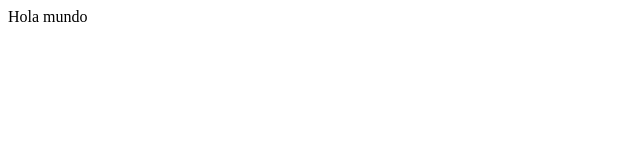
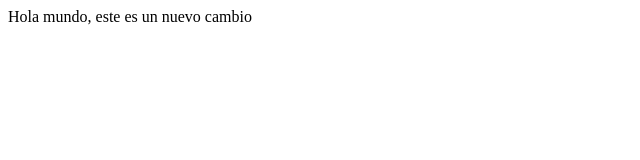
Before and after one commit to dgachag/RepositoryTest, a plain HTML site: page Index.html in a window 1280 px wide. Shown: the whole page, without its empty margins (0-640 px from the left). Drawn offline with Linux system fonts and the light colour scheme.

Commit message:
este es el segundo cambio del día

```diff
--- a/Index.html
+++ b/Index.html
@@ -1,5 +1,5 @@
 <html>
     <body>
-        Hola mundo
+        Hola mundo, este es un nuevo cambio
     </body>
 </html>
```
